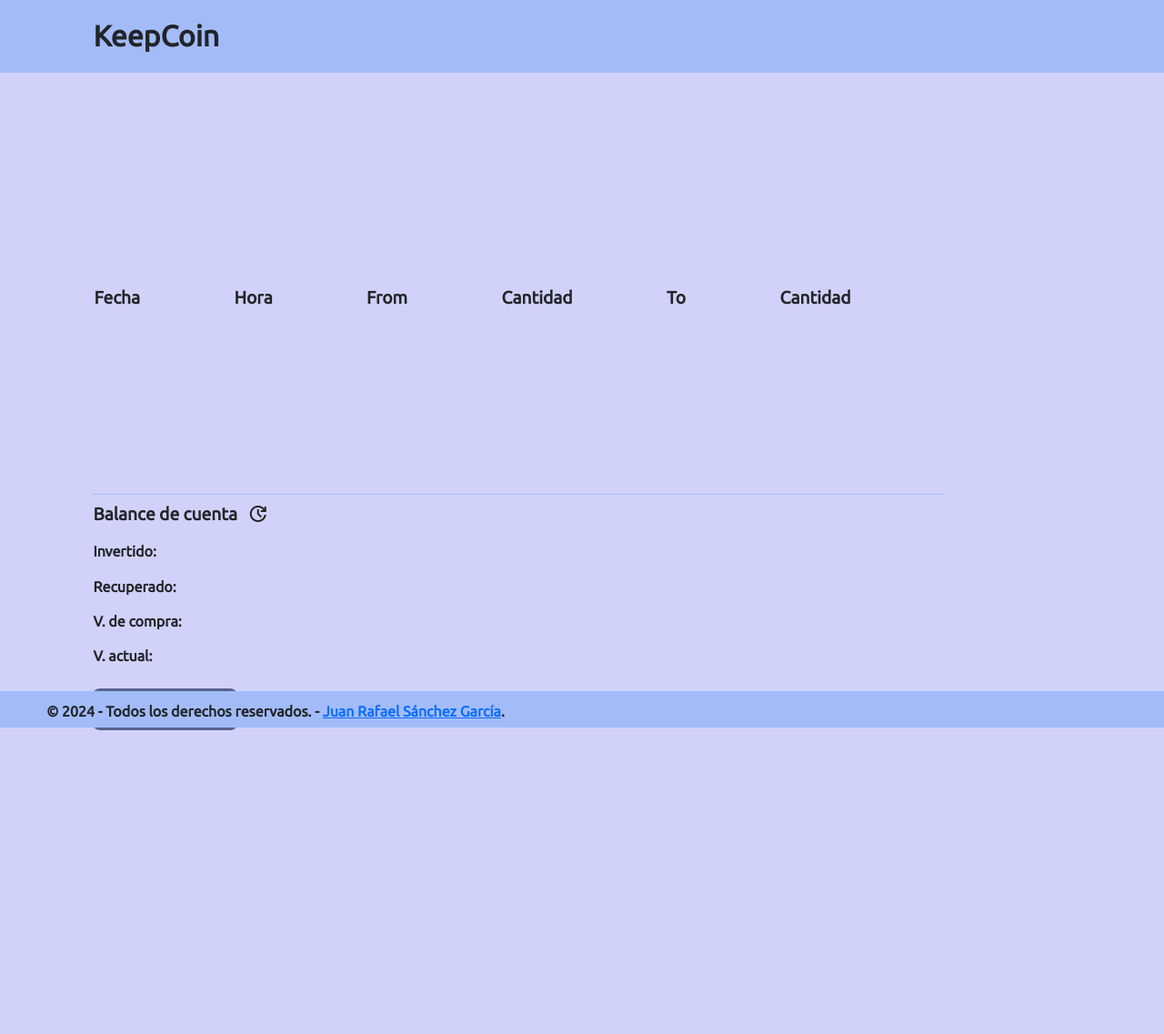
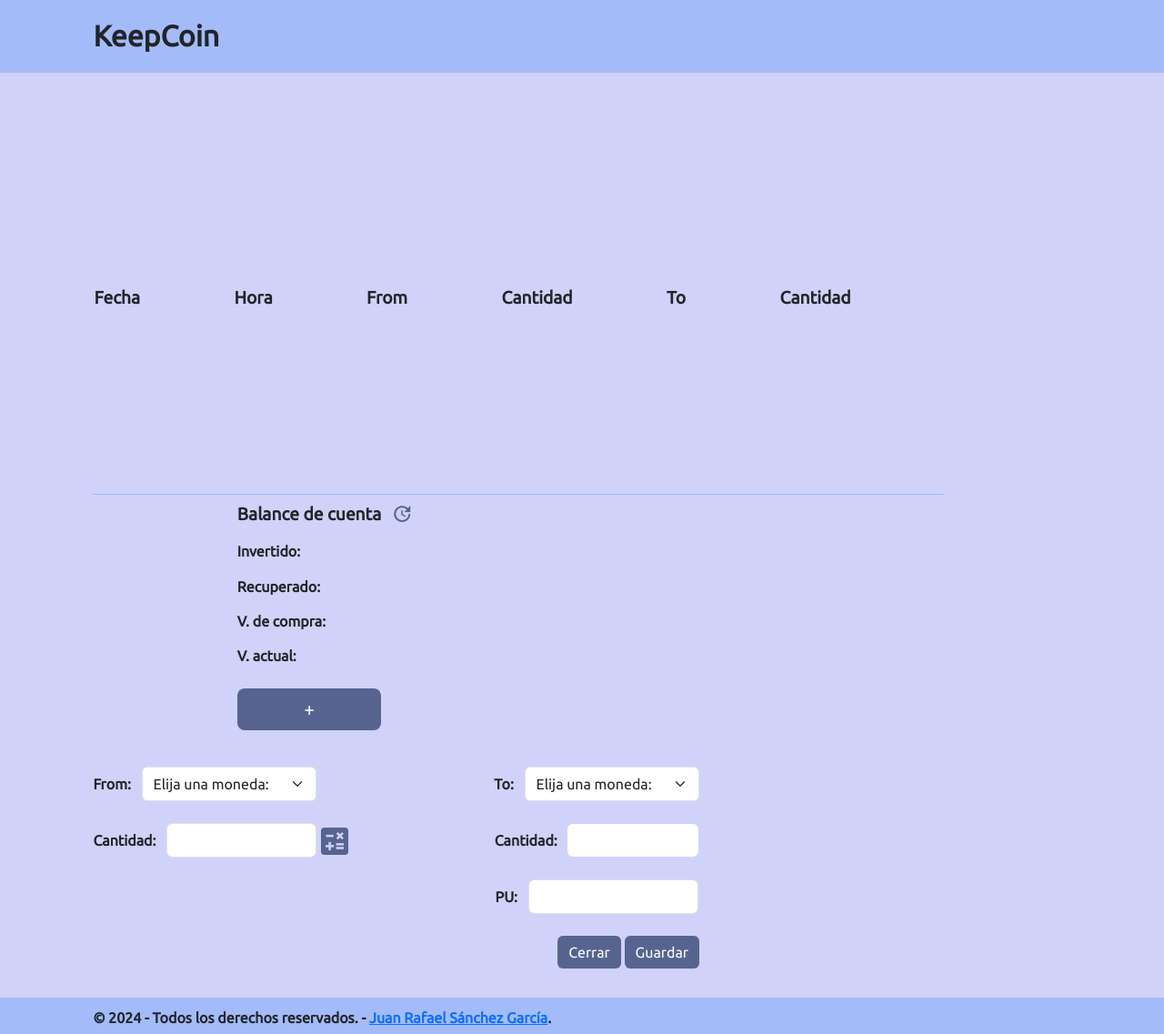
Before and after one commit to JuaRezZ17/Proyecto_final_JRSG, a Flask app: page / in a window 1280 px wide. Shown: the whole page at 91% size. Before the commit the page ends 803 px from the top, so only its background shows below. Run offline with Flask 3, Linux system fonts and the light colour scheme; data comes from the database, SQL or seed files in the repository; data that the repository does not hold is empty.

Commit message:
30-01-2024.

```diff
--- a/Flask_js/static/stylesheet/styles.css
+++ b/Flask_js/static/stylesheet/styles.css
@@ -1,5 +1,9 @@
 body {
+    position: relative;
+    min-height: 100vh;
+    padding-bottom: 5vh;
     font-family: 'Ubuntu', sans-serif;
+    font-size: 1em;
     background-color: #D1D2F9;
 }
 
@@ -23,38 +27,37 @@ main {
 }
 
 footer {
-    position: fixed;
+    position: absolute;
     bottom: 0;
-    left: 0;
-    z-index: 10;
-    width: 100vw;
+    width: 100%;
     height: 5vh;
     background-color: #A3BCF9;
+
 }
 
 footer strong {
     position: relative;
     top: 1.2vh;
-    left: 4vw;
+    left: 8vw;
     font-size: 2vh;
 }
 
-.div_container {
+.div_container1 {
     position: relative;
     margin-top: 4vh;
     margin-left: 8vw;
-    margin-right: 4vw;
+    margin-right: 8vw;
     overflow: hidden;
 }
 
 .div_table {
     float: left;
-    margin-right: 8vw;
 }
 
 .div_status {
     float: left;
     margin-top: 4px;
+    margin-left: 9.9em;
 }
 
 table {
@@ -72,17 +75,12 @@ th {
     font-size: 1.2em;
 }
 
-td {
-    font-size: 1em;
-}
-
 .label_titulo {
     font-size: 1.2em;
     font-weight: bold;
 }
 
 .label_normal {
-    font-size: 1em;
     margin-top: 1.8vh;
 }
 
@@ -102,4 +100,96 @@ td {
     position: relative;
     top: 5px;
     margin-left: 0.3em;
+    color: #576490;
 }
+
+.div_container2 {
+    /* display: none; */
+    display: flex;
+    flex-wrap: wrap;
+    margin-top: 2vh;
+    margin-left: 8vw;
+    margin-right: 20vw;
+}
+
+.div_form {
+    position: relative;
+    display: inline-block;
+    margin-top: 3vh;
+    margin-right: 12em;
+}
+
+.label_select {
+    margin-right: 0.5em;
+}
+
+.select_moneda {
+    display: inline-block;
+    width: 12em;
+}
+
+.select_moneda:active {
+    box-shadow: red;
+}
+
+.input_cantidad_from {
+    display: inline-block;
+    width: 10.3em;
+}
+
+.span_calculate {
+    position: absolute;
+    display: inline-block;
+    color: #576490;
+}
+
+.input_cantidad_to {
+    display: inline-block;
+    width: 9em;
+    border: none;
+    box-shadow: none;
+}
+
+.input_cantidad_to:focus {
+    border: none;
+    box-shadow: none;
+}
+
+.input_pu {
+    display: inline-block;
+    width: 11.7em;
+}
+
+.input_pu:focus {
+    border: none;
+    box-shadow: none;
+}
+
+.btn-md {
+    border: none;
+    color: white;
+    background-color: #576490;
+    margin-bottom: 2em;
+}
+
+.btn-md:hover {
+    color: white;
+    background-color: #A3BCF9;
+}
+
+.div_space1 {
+    position: relative;
+    display: inline-block;
+    margin-right: 27.4em;
+}
+
+.div_space2 {
+    position: relative;
+    display: inline-block;
+    margin-right: 31.7em;
+}
+
+button:active {
+    background-color: none;
+    color: none;
+}
--- a/Flask_js/templates/base.html
+++ b/Flask_js/templates/base.html
@@ -4,10 +4,10 @@
         <meta charset="UTF-8">
         <meta name="viewport" content="width=device-width, initial-scale=1.0">
         <title>KeepCoin</title>
-        <link href="https://fonts.googleapis.com/css2?family=Ubuntu&display=swap" rel="stylesheet">
         <link href="https://cdn.jsdelivr.net/npm/bootstrap@5.3.2/dist/css/bootstrap.min.css" rel="stylesheet" integrity="sha384-T3c6CoIi6uLrA9TneNEoa7RxnatzjcDSCmG1MXxSR1GAsXEV/Dwwykc2MPK8M2HN" crossorigin="anonymous">
         <link rel="stylesheet" href="../static/stylesheet/styles.css">
-        <link rel="stylesheet" href="https://fonts.googleapis.com/css2?family=Material+Symbols+Outlined:opsz,wght,FILL,GRAD@24,400,0,0"/>
+        <link href="https://fonts.googleapis.com/css2?family=Ubuntu&display=swap" rel="stylesheet">
+        <link rel="stylesheet" href="https://fonts.googleapis.com/icon?family=Material+Icons">
         <script src="../static/js/app.js"></script>
     </head>
     <body>
--- a/Flask_js/templates/index.html
+++ b/Flask_js/templates/index.html
@@ -1,6 +1,6 @@
 {% extends "base.html" %}
 {% block content %}
-<div class="div_container">
+<div class="div_container1">
     <div class="div_table">
         <table id="table_records">
             <tr>
@@ -15,7 +15,7 @@
     </div>
     <div class="div_status">
         <label class="label_titulo">Balance de cuenta</label>
-        <label class="material-symbols-outlined label_span_update">update</label>
+        <label class="material-icons label_span_update">update</label>
         <br>
         <label class="label_normal"><strong>Invertido:</strong></label>
         <label id="label_invested" class="label_normal"></label>
@@ -33,9 +33,11 @@
         <button type="button" class="btn btn-lg">+</button>
     </div>
 </div>
-    <!-- <br>
-    <label>From:</label>
-    <select id="select_moneda_from">
+<div class="div_container2">
+    <form>
+        <div class="div_form">
+            <label for="floatingInput" class="label_select"><strong>From:</strong></label>
+            <select class="form-select select_moneda">
                 <option value="" selected disabled hidden>Elija una moneda:</option>
                 <option value="EUR">EUR</option>
                 <option value="BTC">BTC</option>
@@ -48,8 +50,10 @@
                 <option value="DOT">DOT</option>
                 <option value="MATIC">MATIC</option>
             </select>
-    <label>To:</label>
-    <select id="select_moneda_to">
+        </div>
+        <div class="div_form">
+            <label for="floatingInput" class="label_select"><strong>To:</strong></label>
+            <select class="form-select select_moneda">
                 <option value="" selected disabled hidden>Elija una moneda:</option>
                 <option value="EUR">EUR</option>
                 <option value="BTC">BTC</option>
@@ -62,33 +66,31 @@
                 <option value="DOT">DOT</option>
                 <option value="MATIC">MATIC</option>
             </select>
+        </div>
         <br>
-    <label>Quantity:</label>
-    <input type="number" id="input_cantidad_from"></input>
-    <button id="btn_calcular">calculator</button>
-    <label>Quantity:</label>
-    <label id="label_cantidad_to"></label>
+        <div class="div_form">
+            <label for="floatingInput" class="label_select"><strong>Cantidad:</strong></label>
+            <input type="number" class="form-control input_cantidad_from">
+            <span class="material-icons span_calculate" style="font-size: 40px;">calculate</span>
+        </div>
+        <div class="div_form">
+            <label for="floatingInput"  class="label_select"><strong>Cantidad:</strong></label>
+            <input type="number" class="form-control input_cantidad_to" readonly>
+        </div>
         <br>
-    <label>P.U:</label>
-    <label id="label_pu"></label>
+        <div class="div_space1">
+            <label></label>
+        </div>
+        <div class="div_form">
+            <label for="floatingInput" class="label_select"><strong>PU:</strong></label>
+            <input type="number" class="form-control input_pu" readonly>
+        </div>
         <br>
-    <button>Cancelar</button>
-    <button id="btn_guardar">OK</button>
-    <br>
-    <br>
-    <button>Update status</button>
-    <br>
-    <label>Invertido:</label>
-    <label id="label_invested"></label>
-    <br>
-    <label>Recuperado:</label>
-    <label id="label_recovered"></label>
-    <br>
-    <label>V. de compra:</label>
-    <label id="label_purchase_value"></label>
-    <br>
-    <label>V. actual:</label>
-    <label id="label_current_value"></label>
-    <br>
-    <button>Añadir movimiento</button> -->
+        <div class="div_space2"></div>
+        <div class="div_form">
+            <button type="button" class="btn btn-primary btn-md">Cerrar</button>
+            <button type="button" class="btn btn-primary btn-md" >Guardar</button>
+        </div>
+    </form>
+</div>
 {% endblock %}
```
Lines whose indentation alone changed are shown as unchanged.
